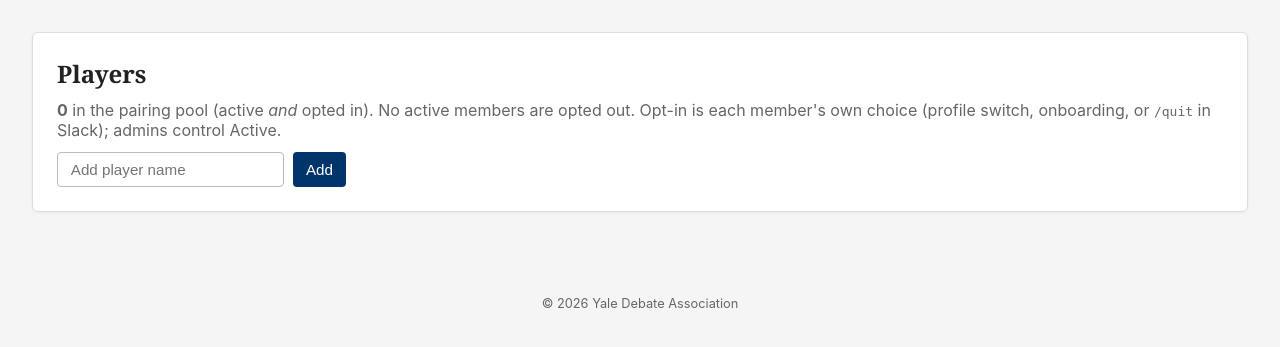
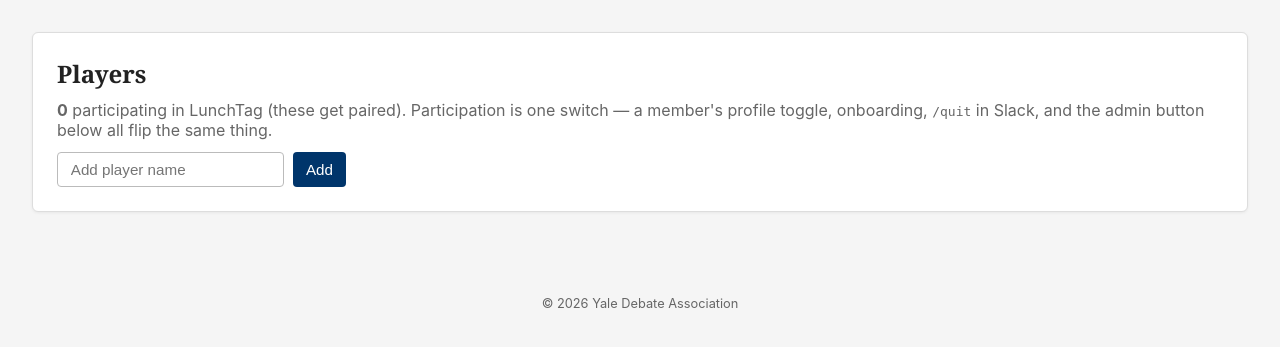
Before and after one commit to mmaneet/yda-lunchtag, a Python web app: template portal/features/lunchtag/templates/lunchtag/players.html in a window 1280 px wide. Shown: the part 110-457 px from the top of the page. Run offline with Jinja, Linux system fonts and the light colour scheme; the template is opened without the code that fills it, so the values that code supplies are empty.

Commit message:
Merge 'active' and 'opted in' into one participation switch
A member could be active but opted out (invisible to admins) or the
reverse. Now players.active is the single flag: the profile toggle,
onboarding, /quit, and the admin Opt in / Opt out button all write it,
and the pairing pool is simply the active players. The legacy
player_profiles.lunchtag_opt_in column is mirrored but no longer read.

```diff
--- a/portal/cli.py
+++ b/portal/cli.py
@@ -65,7 +65,7 @@ def main() -> None:
     if args.command == "players" and args.action == "list":
         players_list = repo.list_players(include_deleted=True)
         for player in players_list:
-            status = "deleted" if player.deleted else "active" if player.active else "inactive"
+            status = "deleted" if player.deleted else "participating" if player.active else "sitting out"
             print(f"{player.id}: {player.name} ({status})")
     elif args.command == "players" and args.action == "add":
         repo.add_player(args.name)
--- a/portal/features/lunchtag/templates/lunchtag/players.html
+++ b/portal/features/lunchtag/templates/lunchtag/players.html
@@ -3,12 +3,9 @@
 <section class="panel">
   <h2>Players</h2>
   <p class="muted">
-    <strong>{{ pool_ids | length }}</strong> in the pairing pool (active <em>and</em> opted in).
-    {% if opted_out %}
-    <strong>{{ opted_out | length }}</strong> active but opted out, so not pairable:
-    {{ opted_out | map(attribute='name') | join(', ') }}.
-    {% else %}No active members are opted out.{% endif %}
-    Opt-in is each member's own choice (profile switch, onboarding, or <code>/quit</code> in Slack); admins control Active.
+    <strong>{{ pool_ids | length }}</strong> participating in LunchTag (these get paired).
+    {% if sitting_out %}<strong>{{ sitting_out | length }}</strong> sitting out: {{ sitting_out | map(attribute='name') | join(', ') }}.{% endif %}
+    Participation is one switch — a member's profile toggle, onboarding, <code>/quit</code> in Slack, and the admin button below all flip the same thing.
   </p>
   <form class="form-row" action="{{ url_for('lunchtag.admin_add_player') }}" method="post">
     <input type="text" name="name" placeholder="Add player name" required>
@@ -27,14 +24,7 @@
           {% if player.deleted %}
             Deleted
           {% else %}
-            {% if player.active %}Active{% else %}Inactive{% endif %}
-            ·
-            {% if opt_in.get(player.id) %}
-              <span class="status-in">Opted in</span>
-            {% else %}
-              <span class="status-out">Opted out</span>
-            {% endif %}
-            {% if player.id in pool_ids %}<span class="tag tag-pool">in pool</span>{% endif %}
+            {% if player.active %}<span class="status-in">Participating</span>{% else %}<span class="status-out">Sitting out</span>{% endif %}
           {% endif %}
         </p>
       </div>
@@ -54,7 +44,7 @@
 
     <form class="form-row" action="{{ url_for('lunchtag.admin_toggle_player', player_id=player.id) }}" method="post">
       <input type="hidden" name="active" value="{{ 0 if player.active else 1 }}">
-      <button type="submit">{% if player.active %}Deactivate{% else %}Activate{% endif %}</button>
+      <button type="submit">{% if player.active %}Opt out{% else %}Opt in{% endif %}</button>
     </form>
 
     <form class="form-row" action="{{ url_for('lunchtag.admin_delete_player', player_id=player.id) }}" method="post">
--- a/portal/features/profile/routes.py
+++ b/portal/features/profile/routes.py
@@ -140,7 +140,7 @@ def welcome_setup():
         "welcome_setup.html",
         suggested_name=player.name if player else (session.get("user_name") or ""),
         colleges=RESIDENTIAL_COLLEGES,
-        opted_in=bool(profile and profile.lunchtag_opt_in),
+        opted_in=bool(player and player.active),
     )
 
 
--- a/portal/features/profile/templates/profile/view.html
+++ b/portal/features/profile/templates/profile/view.html
@@ -28,7 +28,7 @@
   <section class="panel optin-box">
     <div>
       <h3>LunchTag</h3>
-      {% if profile.lunchtag_opt_in %}
+      {% if player.active %}
       <p class="muted">You're opted in — you'll be paired for lunch each week.</p>
       {% else %}
       <p class="muted">You're not in LunchTag yet. Flip the switch to join the weekly pairings — we'd love to have you!</p>
@@ -37,7 +37,7 @@
     <form action="{{ url_for('profile.update_lunchtag') }}" method="post">
       <label class="switch switch-lg" aria-label="LunchTag opt-in">
         <input type="checkbox" name="lunchtag_opt_in" value="1"
-               {% if profile.lunchtag_opt_in %}checked{% endif %}
+               {% if player.active %}checked{% endif %}
                onchange="this.form.submit()">
         <span class="slider"></span>
       </label>
```
Also changed, not shown: CLAUDE.md (+1 -1 lines), portal/features/lunchtag/routes.py (+2 -5 lines), portal/tests/test_lunchtag.py (+37 -5 lines), portal/tests/test_profile.py (+1 -1 lines), portal/tests/test_slack_events.py (+2 -2 lines), README.md, portal/storage/repo.py.
